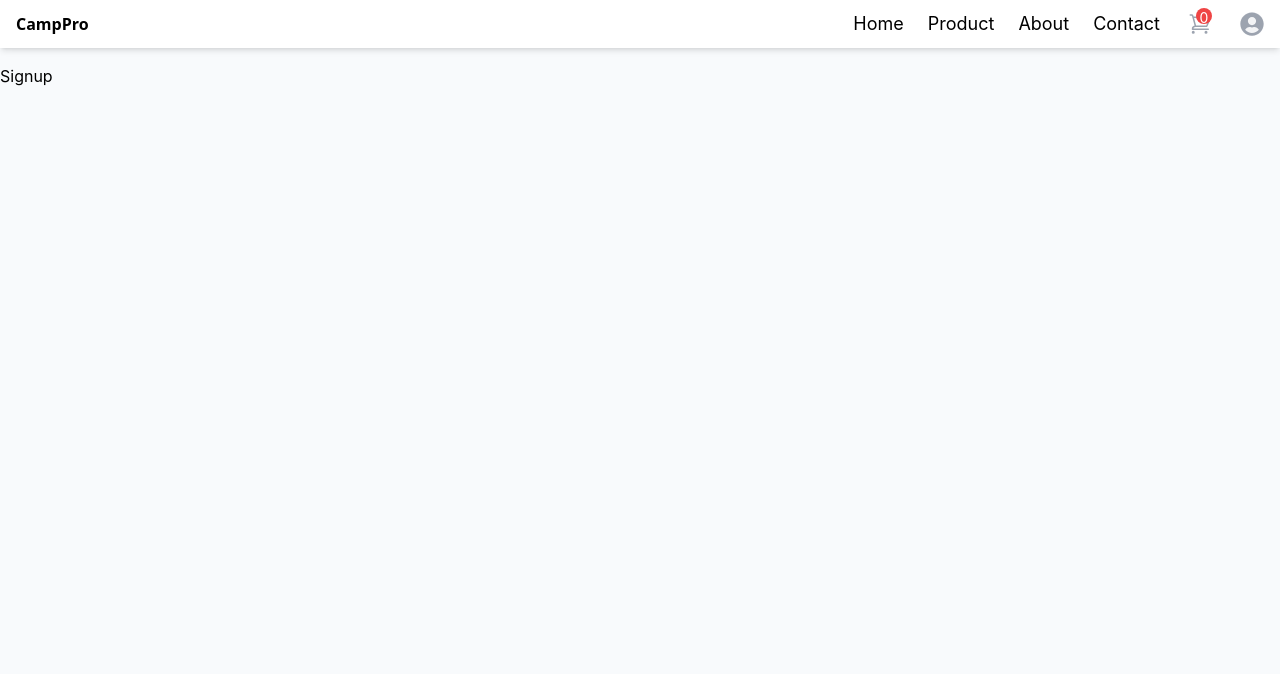
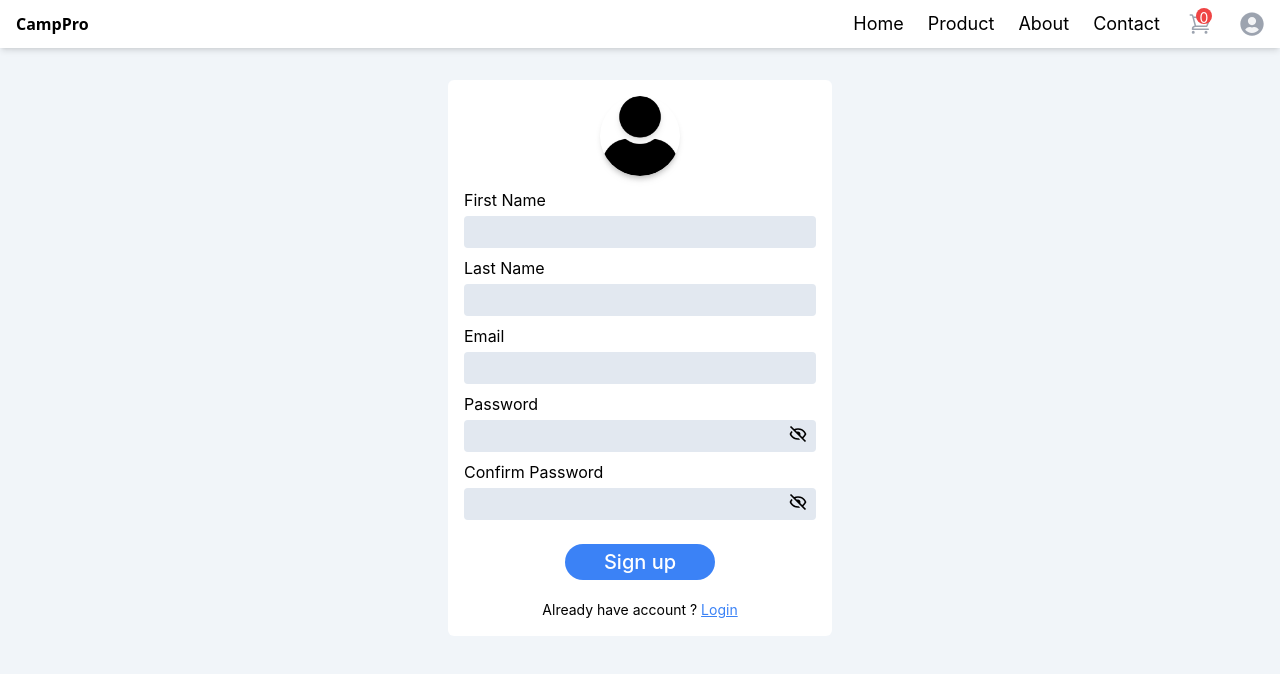
Before and after one commit to vimukthinirmana/CampPro-E-Commerce-Store, a React (Create React App) app: page /signup in a window 1280 px wide. Shown: the top 674 px of the page. Built offline with nearby package versions, Linux system fonts and the light colour scheme.

Commit message:
login page and signup page costomize

```diff
--- a/src/App.js
+++ b/src/App.js
@@ -7,7 +7,7 @@
   return (
     <div>
      <Header/>
-     <main className='pt-16 bg-slate-50 min-h-[calc(100vh)]'>
+     <main className='pt-16 bg-slate-100 min-h-[calc(100vh)]'>
         <Outlet/>
      </main>
     </div>
--- a/src/pages/Login.js
+++ b/src/pages/Login.js
@@ -1,8 +1,100 @@
-import React from 'react'
+import React, { useState } from "react";
+import loginSignupImage from '../Images/assest/user.png';
+import { BiShow, BiHide } from "react-icons/bi";
+import { Link, useNavigate } from "react-router-dom";
 
 function Login() {
+    const [showPassword, setShowPassword] = useState(false);
+    const [data, setData] = useState({
+      email: "",
+      password: "",
+    });
+    const navigate = useNavigate()
+    // const userData = useSelector(state => state)
+
+    // const dispatch = useDispatch()
+
+    const handleShowPassword = () => {
+      setShowPassword((preve) => !preve);
+    };
+
+    const handleOnChange = (e)=>{
+      const {name,value} = e.target
+      setData((preve)=>{
+          return{
+              ...preve,
+              [name] : value
+          }
+      })
+    }
+
+    const handleSubmit = (e)=>{
+        e.preventDefault();
+        const { firstName, email, password, confirmPassword } = data;
+        if (firstName && email && password && confirmPassword) {
+            if (password === confirmPassword) {
+                alert("sucssesfull");
+            }else{
+                alert("password and conferm password not equal");
+            }
+        }else{
+            alert("plase enter the requre field");
+        }
+      }
+
+
+
+
   return (
-    <div>Login</div>
+    <div className="p-3 md:p-4">
+    <div className="w-full max-w-sm bg-white m-auto flex  flex-col p-4">
+      {/* <h1 className='text-center text-2xl font-bold'>Sign up</h1> */}
+      <div className="w-20 overflow-hidden rounded-full drop-shadow-md shadow-md m-auto">
+        <img src={loginSignupImage} className="w-full" />
+      </div>
+
+      <form className="w-full py-3 flex flex-col" onSubmit={handleSubmit}>
+        <label htmlFor="email">Email</label>
+        <input
+          type={"email"}
+          id="email"
+          name="email"
+          className="mt-1 mb-2 w-full bg-slate-200 px-2 py-1 rounded focus-within:outline-blue-300"
+          value={data.email}
+          onChange={handleOnChange}
+
+        />
+
+        <label htmlFor="password">Password</label>
+        <div className="flex px-2 py-1 bg-slate-200 rounded mt-1 mb-2 focus-within:outline focus-within:outline-blue-300">
+          <input
+            type={showPassword ? "text" : "password"}
+            id="password"
+            name="password"
+            className=" w-full bg-slate-200 border-none outline-none "
+            value={data.password}
+            onChange={handleOnChange}
+          />
+          <span
+            className="flex text-xl cursor-pointer"
+            onClick={handleShowPassword}
+          >
+            {showPassword ? <BiShow /> : <BiHide />}
+          </span>
+        </div>
+
+        <button className="w-full max-w-[150px] m-auto  bg-blue-500 hover:bg-blue-600 cursor-pointer  text-white text-xl font-medium text-center py-1 rounded-full mt-4">
+          Login
+        </button>
+      </form>
+      <p className="text-left text-sm mt-2">
+        Don't  have account ?{" "}
+        <Link to={"/signup"} className="text-blue-500 underline">
+          Sign Up
+        </Link>
+      </p>
+    </div>
+  </div>
   )
 }
 
--- a/src/pages/Signup.js
+++ b/src/pages/Signup.js
@@ -1,8 +1,131 @@
-import React from 'react'
+import React, { useState } from "react";
+import loginSignupImage from '../Images/assest/user.png';
+import { BiShow, BiHide } from "react-icons/bi";
+import { Link, useNavigate } from "react-router-dom";
+
 
 function Signup() {
+    const [showPassword, setShowPassword] = useState(false);
+    const [showConfirmPassword, setShowConfirmPassword] = useState(false);
+
+    const handleShowPassword = () => {
+        setShowPassword((preve) => !preve);
+      };
+
+    const handleShowConfirmPassword = () => {
+      setShowConfirmPassword((preve) => !preve);
+      };
+
+      const [data, setData] = useState({
+        firstName: "",
+        lastName: "",
+        email: "",
+        password: "",
+        confirmPassword: "",
+        image : ""
+      });
+
+      const handleOnChange = (e) => {
+        const { name, value } = e.target;
+        setData((preve) => {
+          return {
+            ...preve,
+            [name]: value,
+          };
+        });
+      };
+
+      const handleSubmit = (e)=>{
+        e.preventDefault();
+        const { firstName, email, password, confirmPassword } = data;
+        if (firstName && email && password && confirmPassword) {
+            if (password === confirmPassword) {
+                alert("sucssesfull");
+            }else{
+                alert("password and conferm password not equal");
+            }
+        }else{
+            alert("plase enter the requre field");
+        }
+      }
+
   return (
-    <div>Signup</div>
+    <div className='p-3 md:p-4'>
+        <div className='w-full max-w-sm bg-white m-auto flex items-center flex-col p-4 rounded-md'>
+            {/* <h1 className='text-center text-2xl font-bold '>SignUp</h1> */}
+            <div className='w-20 overflow-hidden rounded-full drop-shadow-md shadow-md '>
+                <img src={loginSignupImage} alt="Userimage" className="w-full" />
+
+            </div>
+
+            <form className='w-full py-3 flex flex-col' onSubmit={handleSubmit}>
+                <label htmlFor="firstName">First Name</label>
+                <input type={"text"} id="firstName"
+                name="firstName"
+                className="mt-1 mb-2 w-full bg-slate-200 px-2 py-1 rounded focus-within:outline-blue-300"
+                value={data.firstName}
+                onChange={handleOnChange}
+                />
+
+                <label htmlFor="lastName">Last Name</label>
+                <input type={"text"}
+                id="email" name="email"
+                className="mt-1 mb-2 w-full bg-slate-200 px-2 py-1 rounded focus-within:outline-blue-300"
+                value={data.lastName}
+                onChange={handleOnChange}
+                />
+
+                <label htmlFor="email">Email</label>
+                <input
+                    type={"email"}
+                    id="email"
+                    name="email"
+                    className="mt-1 mb-2 w-full bg-slate-200 px-2 py-1 rounded focus-within:outline-blue-300"
+                    value={data.email}
+                    onChange={handleOnChange}
+                />
+
+                <label htmlFor="password">Password</label>
+
+                <div className="flex px-2 py-1 bg-slate-200 rounded mt-1 mb-2 focus-within:outline focus-within:outline-blue-300">
+                    <input type={showPassword ? "text":"password"}
+                    id="password"
+                    name="password"
+                    className=" w-full bg-slate-200 border-none outline-none"
+                    value={data.password}
+                    onChange={handleOnChange}
+                    />
+                        <span className="flex text-xl cursor-pointer" onClick={handleShowPassword}>{showPassword ? <BiShow /> : <BiHide />} </span>
+                </div>
+
+                <label htmlFor="confirmpassword">Confirm Password</label>
+                <div className="flex px-2 py-1 bg-slate-200 rounded mt-1 mb-2  focus-within:outline focus-within:outline-blue-300">
+                    <input
+                      type={showConfirmPassword ? "text" : "password"}
+                      id="confirmpassword"
+                      name="confirmPassword"
+                      className=" w-full bg-slate-200 border-none outline-none "
+                      value={data.confirmPassword}
+                      onChange={handleOnChange}
+                      />
+                    <span
+                      className="flex text-xl cursor-pointer"
+                      onClick={handleShowConfirmPassword} >
+                      {showConfirmPassword ? <BiShow /> : <BiHide />}
+                    </span>
+                </div>
+
+                <button type="submit" className="w-full max-w-[150px] m-auto items-center bg-blue-500 hover:bg-blue-600 cursor-pointer  text-white text-xl font-medium text-center py-1 rounded-full mt-4">
+                Sign up </button>
+
+            </form>
+
+            <p className="text-left text-sm mt-2">Already have account ?{" "}
+                <Link to={"/login"} className="text-blue-500 underline"> Login </Link>
+            </p>
+
+        </div>
+    </div>
   )
 }
 
```
Also changed, not shown: src/Images/assest/default-avatar-profile.png (added), src/Images/assest/user.png (added).
